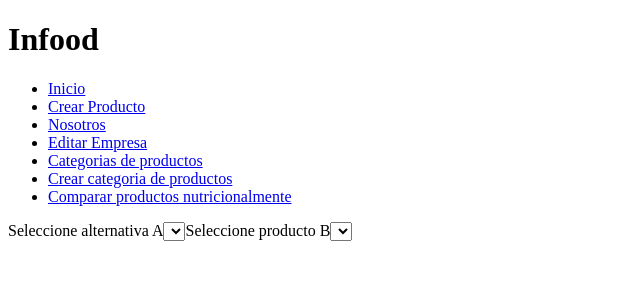
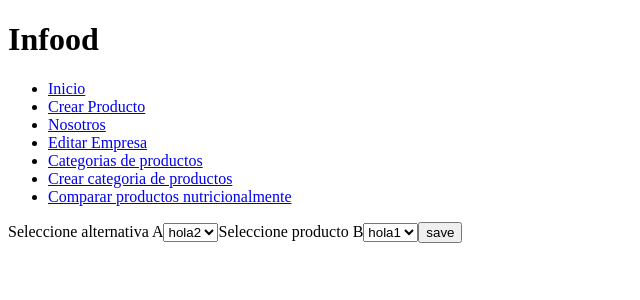
Before and after one commit to Rest02/Blog-MERN, a React (Vite) app in the folder client/: page /comparativa in a window 1280 px wide. Shown: the top 300 px of the page, without its empty margins (0-640 px from the left). Built offline with nearby package versions, Linux system fonts and the light colour scheme; the HTML template or start-up script is replaced by a standard one.

Commit message:
1.1.8 Avance de formulario

```diff
--- a/client/src/pages/ComparativaPage.jsx
+++ b/client/src/pages/ComparativaPage.jsx
@@ -1,26 +1,38 @@
-import React from 'react'
+import React from "react";
+import { useInfood } from "../Context/Context";
 import { Formik, Form } from "formik";
 
+function ComparativaPage() {
+  // const { getOneProductoIndv, producto } = useInfood();
 
-function ComparativaPage() {
   return (
     <div>
-      <Formik>
+      <Formik
+        initialValues={{
+          producto1: "",
+          producto2: "",
+        }}
+        onSubmit={(values) => {
+          console.log(values);
+        }}
+      >
+        {(handleChange, handleSubmit) => (
+          <Form onSubmit={handleSubmit}>
+            <label>Seleccione alternativa A</label>
+            <select name="producto1" onChange={handleChange}>
+              <option>hola2</option>
+            </select>
+            <label>Seleccione producto B</label>
+            <select name="producto2" onChange={handleChange}>
+              <option>hola1</option>
+            </select>
 
-        <Form>
-
-          <label>Seleccione alternativa A</label>
-          <select name="" id=""></select>
-          <label>Seleccione producto B</label>
-          <select name="" id=""></select>
-
-
-
-        </Form>
-
+            <button type="submit">save</button>
+          </Form>
+        )}
       </Formik>
     </div>
-  )
+  );
 }
 
-export default ComparativaPage
+export default ComparativaPage;
```
